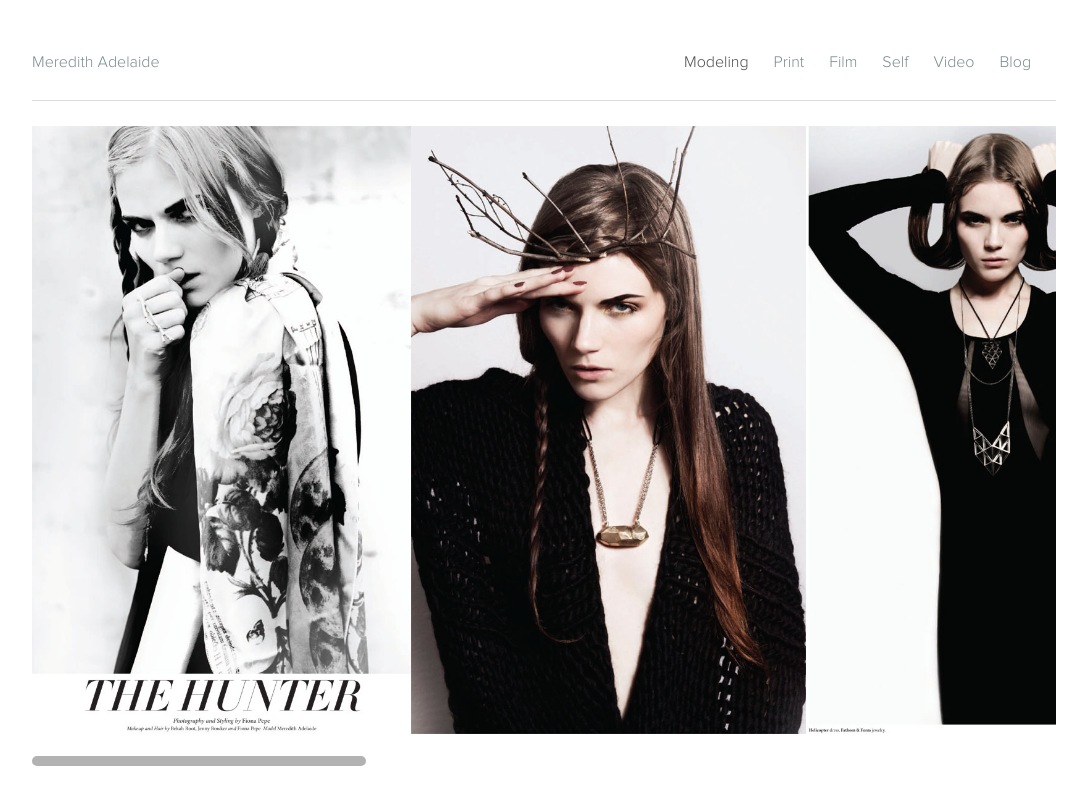
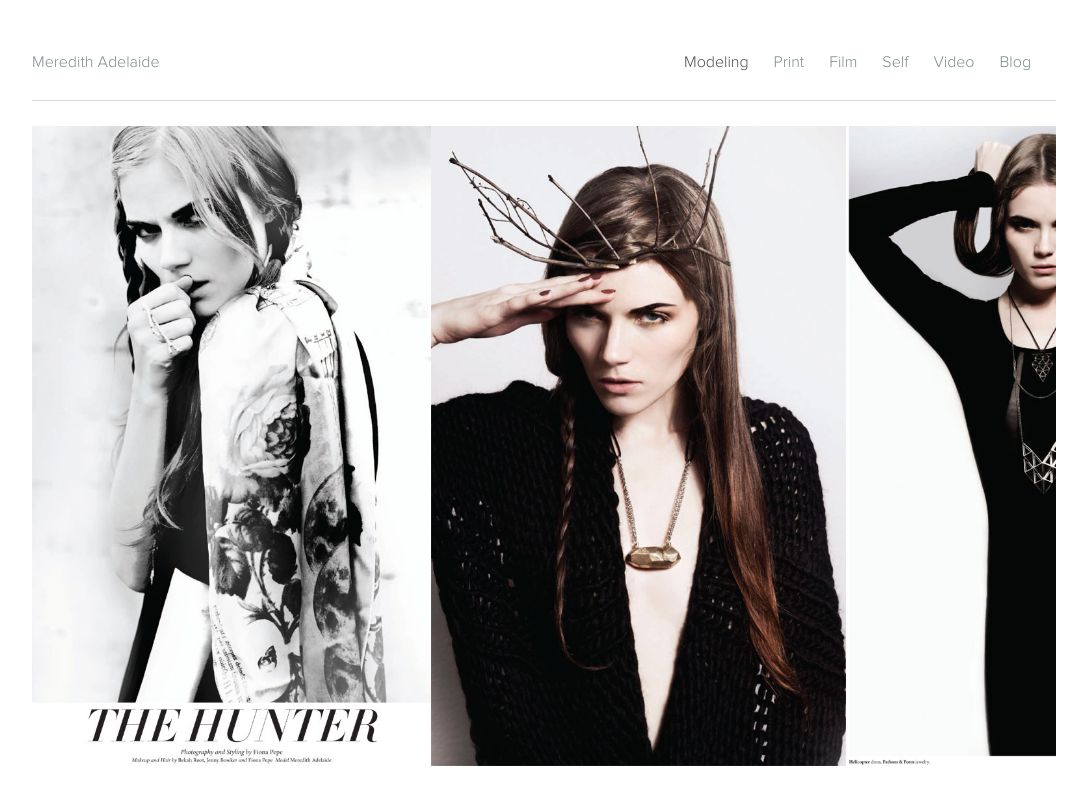
Before and after one commit to kylemeier/freelance-projects, a PHP site: page / in a window 1280 px wide. Shown: the whole page, without its empty margins (96-1183 px from the left). Run offline with PHP 8.4, Linux system fonts and the light colour scheme; some libraries are stand-ins or nearby versions.

Commit message:
removed custom scrollbar in favor of styling scrollbar in webkit, will style IE scrollbar and firefox will have default. adjusted heading in mobile view

```diff
--- a/meredithadelaide/css/style.css
+++ b/meredithadelaide/css/style.css
@@ -4,6 +4,9 @@
   src: url("../fonts/proximanova-light-webfont.eot?#iefix") format("embedded-opentype"), url("../fonts/proximanova-light-webfont.woff") format("woff"), url("../fonts/proximanova-light-webfont.ttf") format("truetype"), url("../fonts/proximanova-light-webfont.svg#proxima_novalight") format("svg");
   font-weight: normal;
   font-style: normal; }
+
+html {
+  overflow: auto; }
 
 body, a {
   font-family: 'proxima_nova';
@@ -25,6 +28,9 @@ header {
   margin-bottom: 25px;
   line-height: 25px;
   border-bottom: 1px solid rgba(124, 140, 141, 0.3); }
+
+#navicon {
+  display: none; }
 
 .contact-info {
   position: relative;
@@ -53,26 +59,47 @@ header {
   position: relative;
   width: 100%;
   height: 80%;
-  overflow-x: hidden; }
+  overflow-y: hidden;
+  overflow-x: scroll; }
   #image-container #image-pane {
     position: absolute;
     height: 100%;
     width: 100%;
     left: 0; }
     #image-container #image-pane #images {
-      height: 95%; }
+      height: 100%; }
       #image-container #image-pane #images img {
         float: left;
         height: 100%; }
 
-#scrollbar {
-  position: absolute;
-  bottom: 0px;
-  height: 10px;
-  background: rgba(0, 0, 0, 0.3);
-  border-radius: 50px; }
+::-webkit-scrollbar {
+  height: 10px; }
+
+::-webkit-scrollbar-thumb {
+  background: rgba(0, 0, 0, 0.5);
+  border-radius: 3px; }
+
+::-webkit-scrollbar-track {
+  display: none; }
 
 @media (max-width: 800px) {
+  ::-webkit-scrollbar-thumb {
+    display: none; }
+
+  ::-webkit-scrollbar-track {
+    display: block;
+    background: #fff; }
+
+  .contact-info {
+    font-size: 1.3em;
+    text-align: center; }
+
+  .navbar-toggle {
+    display: none; }
+
+  #navicon {
+    display: block; }
+
   #image-container {
     position: relative;
     width: 100%;
@@ -81,15 +108,10 @@ header {
     #image-container #image-pane {
       position: absolute;
       height: 100%;
-      width: 100%;
-      left: 500px; }
+      width: 100%; }
       #image-container #image-pane #images {
-        width: 100%;
         height: 100%; }
         #image-container #image-pane #images img {
           float: left;
           width: 100%;
-          height: auto; }
-
-  #scrollbar-track {
-    display: none; } }
+          height: auto; } }
--- a/meredithadelaide/index.html
+++ b/meredithadelaide/index.html
@@ -11,6 +11,8 @@
 	<div class='page-container'>
 <header>
 	<nav class='menu'>
+		<a href="#" id="navicon">[+]</a>
+		<div class='navbar-toggle'>
 		<ul>
 			<li>
 				<a href='#' id='modeling' class='active'>Modeling</a>
@@ -29,6 +31,7 @@
 			</li>
 			<li><a href="#">Blog</a></li>
 		</ul>
+		</div>
 	</nav>
 	<div class='contact-info'>
 	<h2>Meredith Adelaide</h2>
@@ -45,15 +48,14 @@
 				<img src="images/modeling/5.jpg">
 				<img src="images/modeling/6.jpg">
 				<img src="images/modeling/7.png">
+				<img src="images/modeling/8.png">
+				<img src="images/modeling/9.png">
+				<img src="images/modeling/10.jpg">
 			</div>
 		</div>
-		<div id="scrollbar-track"><div id="scrollbar"></div></div>
-
 	</div>
 
 	<script src="//ajax.googleapis.com/ajax/libs/jquery/1.8.1/jquery.min.js"></script>
-	<script src='js/jquery-ui-draggable.js'></script>
-	<script src='js/jquery.mousewheel.js'></script>
 	<script src="js/script.js"></script>
 </body>
 </html>
--- a/meredithadelaide/js/script-mini.js
+++ b/meredithadelaide/js/script-mini.js
@@ -1 +1 @@
-(function(){if($(window).width()>800){function e(){if($(window).width()>800){t();n()}}function t(){var e=0;$("#images").children().each(function(){e+=$(this).width()});$("#images").width(e)}function n(){var e=20,t=$("#image-pane").width(),n=$("#images").width(),r=$("#scrollbar-track").width(),i=t/n*r;$("#scrollbar").width(i);var s=parseInt($("#scrollbar").css("left"));if(i+s>=t){$("#scrollbar").css("left",t-i);s=parseInt($("#scrollbar").css("left"))}var o=s/r*n;$("#image-pane").css("left",-o);console.log(t,n,i,s);console.log(i+s);$("#scrollbar").draggable({axis:"x",containment:"parent",drag:function(){var e=parseInt($(this).css("left")),t=e/r*n;$("#image-pane").css("left",-t)}});$("body").bind("mousewheel",function(e,t){var i=$("#image-pane").width(),s=i-t*40;$("#image-pane").css("left",-s);var o=$("#image-pane").scrollLeft()/n*r;$("#scrollbar").css({left:i})})}$("#image-container").bind("resizestop",function(){$("#scrollbar").draggable("option","containment",$("#image-container"))});e();$(window).resize(function(){if($(window).width()>800)e();else{console.log("here!");$("#images").css("width","100%");$("#image-pane").css("left",0)}})}})();
+(function(){$(function(){function e(){$(window).width()>800&&t()}function t(){var e=0;$("#images").children().each(function(){e+=$(this).width()});$("#images").width(e)}e();$(window).resize(function(){$(window).width()>800?e():$("#images").css("width","100%")})})})();
--- a/meredithadelaide/js/script.js
+++ b/meredithadelaide/js/script.js
@@ -6,11 +6,11 @@
 // 	$(document).scrollLeft(0);
 // 	$('.image-pane').css('left',scrolling + 'px');
 // 	});
-	if($(window).width() > 800){
+//
+	$(function(){
 	function init(){
 		if($(window).width() > 800){
 			setWidth();
-			scrollBar();
 		}
 	}
 	function setWidth(){
@@ -21,76 +21,15 @@
 		$('#images').width(imagesWidth);
 	}
 
+	init();
 
-
-	function scrollBar(){
-
-		var scrollBarOffset = 20;
-
-    	var viewportWidth = $('#image-pane').width();
-    	var docuWidth = $('#images').width();
-
-    	var trackWidth = $('#scrollbar-track').width();
-
-    	var scrollbarWidth = (viewportWidth/docuWidth)*trackWidth;
-
-
-    	$('#scrollbar').width(scrollbarWidth);
-		var scrollbarLeft = parseInt($('#scrollbar').css('left'));
-
-				if(scrollbarWidth + scrollbarLeft >= viewportWidth){
-					$('#scrollbar').css('left', viewportWidth - scrollbarWidth);
-					scrollbarLeft = parseInt($('#scrollbar').css('left'));
-				}
-		var scrollLeftNew = (scrollbarLeft/(trackWidth))*docuWidth;
-
-		$('#image-pane').css('left',-scrollLeftNew);
-
-		console.log(viewportWidth,docuWidth, scrollbarWidth, scrollbarLeft);
-		console.log(scrollbarWidth + scrollbarLeft);
-
-
-		$('#scrollbar').draggable({
-			axis: 'x',
-			containment: 'parent',
-			drag: function() {
-				var scrollbarLeft = parseInt($(this).css('left'));
-				var scrollLeftNew = (scrollbarLeft/(trackWidth))*docuWidth;
-				// $('.image-pane').scrollLeft();
-				$('#image-pane').css('left',-scrollLeftNew);
-				// $('.image-pane').css('left',-scrollbarLeft);
-				// $('.images').scrollLeft(100);
-			}
-		});
-		$('body').bind('mousewheel',function(event,delta){
-		var scrollLeft = $('#image-pane').width();
-		var scrollLeftNew = scrollLeft - (delta * 40);
-
-		$('#image-pane').css('left',-scrollLeftNew);
-
-		var scrollbarLeft = ($('#image-pane').scrollLeft()/docuWidth)*trackWidth;
-		$('#scrollbar').css({
-			left: scrollLeft
-		});
-	});
-
-	}
-	$("#image-container").bind("resizestop", function () {
-  		$("#scrollbar").draggable("option", "containment", $("#image-container"));
-	});
-
-
-	init();
-		$(window).resize(function(){
+	$(window).resize(function(){
 		if($(window).width() > 800){
-		init();
-
+			init();
 		}else{
-			console.log('here!');
 			$('#images').css('width','100%');
-			$('#image-pane').css('left',0);
 		}
 	});
-	}
+});
 
 })();
--- a/meredithadelaide/sass/style.scss
+++ b/meredithadelaide/sass/style.scss
@@ -8,7 +8,9 @@
     font-weight: normal;
     font-style: normal;
 }
-
+html{
+	overflow:auto;
+}
 body, a{
 	font-family: 'proxima_nova';
 	color:#7C8C8D;
@@ -31,6 +33,10 @@ header{
 	margin-bottom:25px;
 	line-height:25px;
 	border-bottom:1px solid rgba(124,140,141,.3);
+}
+
+#navicon{
+	display:none;
 }
 
 .contact-info{
@@ -78,16 +84,16 @@ header{
 	position:relative;
 	width:100%;
 	height:80%;
-	overflow-x:hidden;
-	// overflow-y:hidden;
+	overflow-y:hidden;
+	overflow-x:scroll;
+
 	#image-pane{
 		position:absolute;
 		height:100%;
 		width:100%;
 		left:0;
 		#images{
-			// width:5000px;
-			height:95%;
+			height:100%;
 			img{
 				float:left;
 				height:100%;
@@ -104,27 +110,51 @@ header{
 // 	background:transparent;
 // 	width:100%;
 // }
+::-webkit-scrollbar {
+    height:10px;
+}
 
-#scrollbar{
-	position:absolute;
-	bottom:0px;
-	height:10px;
-	background: rgba(0,0,0,.3);
-	border-radius:50px;
+::-webkit-scrollbar-thumb {
+	background: rgba(0,0,0,.5);
+	border-radius:3px;
 }
+	::-webkit-scrollbar-track{
+		display:none;
+	}
+
 @media(max-width: 800px){
+	::-webkit-scrollbar-thumb {
+		display:none;
+	}
+
+	//leaves blank space to the right of the document if left hidden
+	::-webkit-scrollbar-track{
+		display:block;
+		background:#fff;
+	}
+
+	.contact-info{
+		font-size:1.3em;
+		text-align:center;
+	}
+	.navbar-toggle{
+		display:none;
+	}
+	#navicon{
+		display:block;
+	}
 	#image-container{
 		position:relative;
 		width:100%;
 		height:80%;
+		// overflow-y:auto;
+		// overflow-x:hidden;
 		overflow:visible;
 		#image-pane{
 			position:absolute;
 			height:100%;
 			width:100%;
-			left:500px;
 			#images{
-				width:100%;
 				height:100%;
 				img{
 					float:left;
@@ -135,7 +165,4 @@ header{
 
 		}
 	}
-	#scrollbar-track{
-		display:none;
-	}
 }
```
Also changed, not shown: meredithadelaide/js/script-customscrollbar.js (added, +101 -0 lines).
